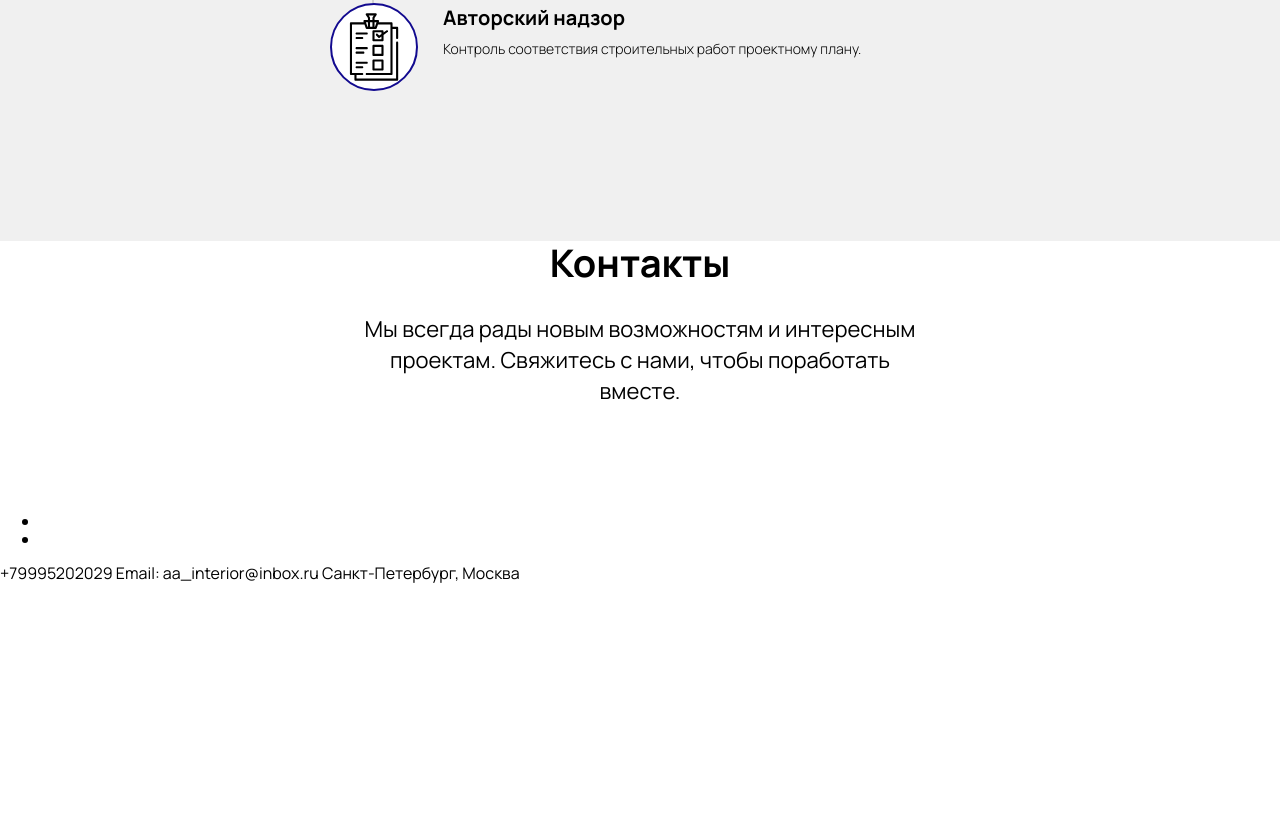
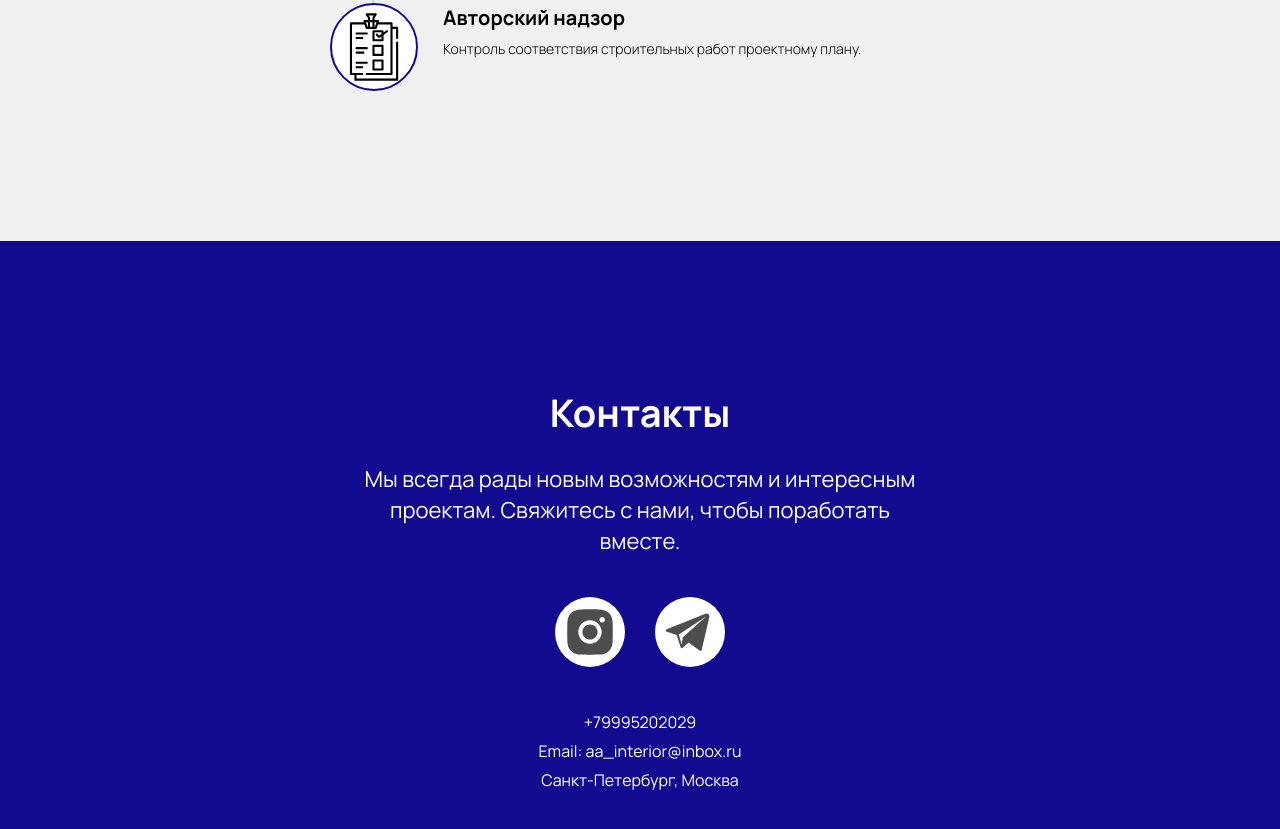
Before and after one commit to PavlovAles/grani, a plain HTML site: page index.html in a window 1280 px wide. Shown: the part 5380-6209 px from the top of the page. Before the commit the page ends 5979 px from the top, so only its background shows below. Drawn offline with Linux system fonts and the light colour scheme.

Commit message:
feat: добавить стили для footer

```diff
--- a/blocks/footer/__link/footer__link.css
+++ b/blocks/footer/__link/footer__link.css
@@ -1,3 +1,2 @@
 .footer__link {
-
 }
--- /dev/null
+++ b/blocks/footer/__social-icon/footer__social-icon.css
@@ -0,0 +1,6 @@
+.footer__social-icon {
+	width: 70px;
+  height: 70px;
+  border-radius: 50%;
+  background-color: white;
+}
--- a/blocks/footer/__socials/footer__socials.css
+++ b/blocks/footer/__socials/footer__socials.css
@@ -1,3 +1,8 @@
 .footer__socials {
-
+  padding: 0;
+  margin-bottom: 40px;
+  list-style: none;
+  display: flex;
+  gap: 30px;
+  justify-content: center;
 }
--- a/blocks/footer/__text/footer__text.css
+++ b/blocks/footer/__text/footer__text.css
@@ -1,3 +1,5 @@
 .footer__text {
-
+	margin: 5px;
+  text-align: center;
+  line-height: 1.5;
 }
--- /dev/null
+++ b/blocks/footer/_section__subtitle/footer_section__subtitle.css
@@ -0,0 +1,3 @@
+.footer_section__subtitle {
+  margin-bottom: 40px;
+}
--- a/blocks/footer/footer.css
+++ b/blocks/footer/footer.css
@@ -1,3 +1,12 @@
 .footer {
+	padding: 150px 40px;
+  background-color: rgb(18, 10, 143);
+  color: white;
+}
 
+@media (max-width: 980px) {
+  .footer {
+    padding-left: 20px;
+    padding-right: 20px;
+  }
 }
--- a/index.html
+++ b/index.html
@@ -256,20 +256,30 @@
       </main>
       <footer id="footer" class="footer">
         <h2 class="section__title">Контакты</h2>
-        <p class="section__subtitle">
+        <p class="section__subtitle footer_section__subtitle">
           Мы&nbsp;всегда рады новым возможностям и&nbsp;интересным проектам.
           Свяжитесь с нами, чтобы поработать вместе.
         </p>
         <ul class="footer__socials">
           <li>
-            <a href="#" class="footer__link"></a>
+            <a href="https://www.instagram.com/accounts/login/?next=/grani.st/" target="_blank" class="footer__link">
+              <img src="./images/instagram.svg" alt="Instagram logo" class="footer__social-icon">
+            </a>
           </li>
           <li>
-            <a href="#" class="footer__link"></a>
+            <a href="https://t.me/grani_st" target="_blank" class="footer__link">
+              <img src="./images/telegram.svg" alt="Instagram logo" class="footer__social-icon">
+            </a>
           </li>
         </ul>
         <p class="footer__text">
-          +79995202029&nbsp;Email: aa_interior@inbox.ru Санкт-Петербург, Москва
+          +79995202029
+        </p>
+        <p class="footer__text">
+          Email: aa_interior@inbox.ru
+        </p>
+        <p class="footer__text">
+          Санкт-Петербург, Москва
         </p>
       </footer>
     </div>
--- a/pages/index.css
+++ b/pages/index.css
@@ -80,9 +80,11 @@
 /*--- FOOTER ---*/
 
 @import url(../blocks/footer/footer.css);
+@import url(../blocks/footer/_section__subtitle/footer_section__subtitle.css);
 @import url(../blocks/footer/__text/footer__text.css);
 @import url(../blocks/footer/__socials/footer__socials.css);
 @import url(../blocks/footer/__link/footer__link.css);
+@import url(../blocks/footer/__social-icon/footer__social-icon.css);
 
 /*--- ABOUT ---*/
 
```
Also changed, not shown: images/instagram.svg (added), images/telegram.svg (added).
